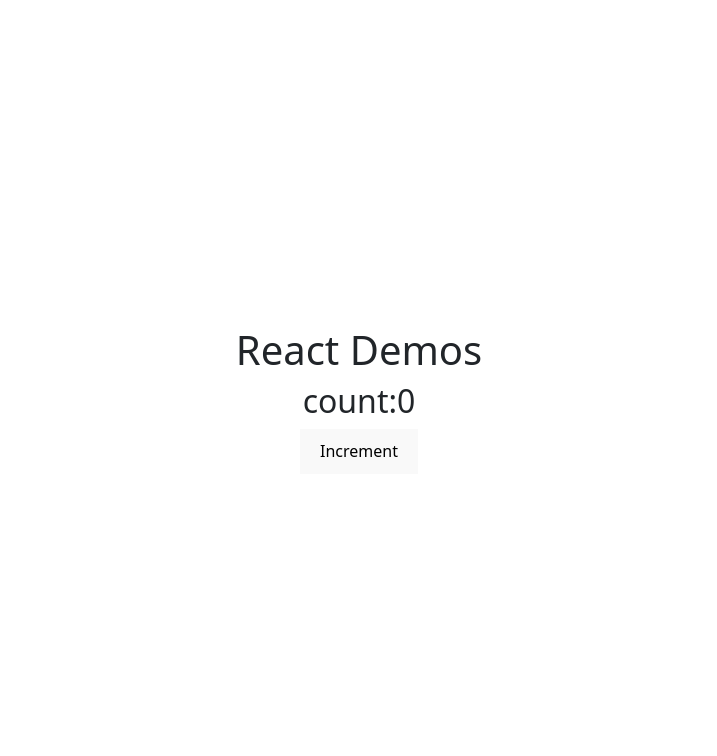
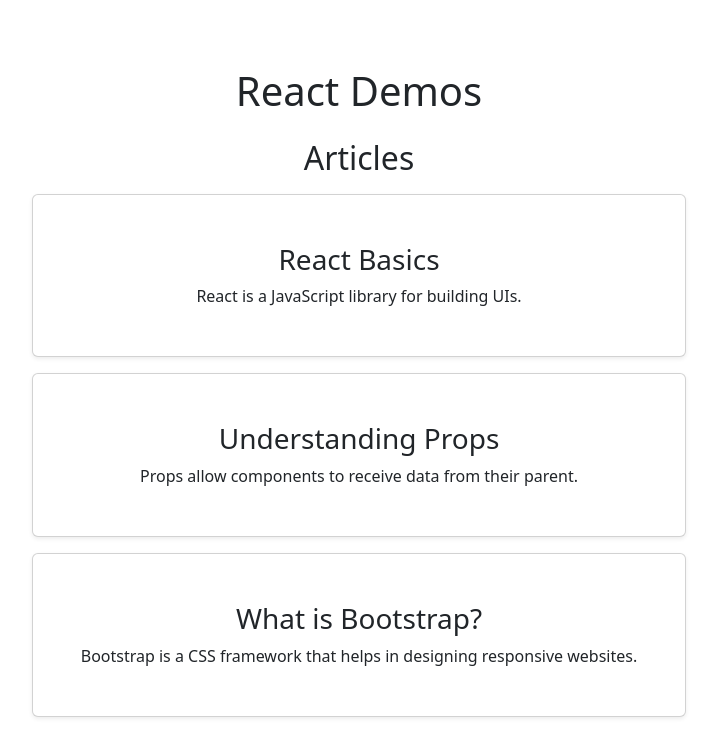
Before and after one commit to mohsink3/React-samples, a React (Vite) app: page / in a window 1280 px wide. Shown: the top 756 px of the page, without its empty margins (281-998 px from the left). Built offline with nearby package versions, Linux system fonts and the light colour scheme.

Commit message:
article history commited

```diff
--- a/src/App.tsx
+++ b/src/App.tsx
@@ -1,5 +1,6 @@
 
 import './App.css'
+import ArticleList from './components/ArticleList';
 import Counter from './components/Counter';
 import Greeting from './components/Greeting';
 //import Counter from './components/counter';
@@ -61,7 +62,7 @@
       </header>
 
 
-      <Counter />
+      <ArticleList />
     </>
   );
 }
--- a/src/components/Article.tsx
+++ b/src/components/Article.tsx
@@ -1,14 +1,14 @@
 interface ArticleProps{
     title: string;
-    body:string;
+    children:string;
 }
 
-Const Article =(props:ArticleProps)=>{
+const Article =(props:ArticleProps)=>{
     return(
         <div className="card shadow-sm my-3">
  <div className="card-body">
  <h3 className="card-title">{props.title}</h3>
- <p className="card-text">{props.body}</p>
+ <p className="card-text">{props.children}</p>
  </div>
  </div>
  );
--- a/src/components/ArticleList.tsx
+++ b/src/components/ArticleList.tsx
@@ -10,11 +10,16 @@
     return(
         <div className="container mt-4">
         <h2 className="mb-3"> Articles</h2>
-        {Props.articles.map((article,index)=>(
-        <Article key={index} title={article.title}}>
-        {article}
+        {articles.map((article,title)=>(
+        <Article key={title} title={article.title}>
+        {article.body}
+        </Article>
+
         )
+      )}
+      </div>
 
-            </div>}
-    )
-  }
+
+    );
+  };
+  export default ArticleList;
```
